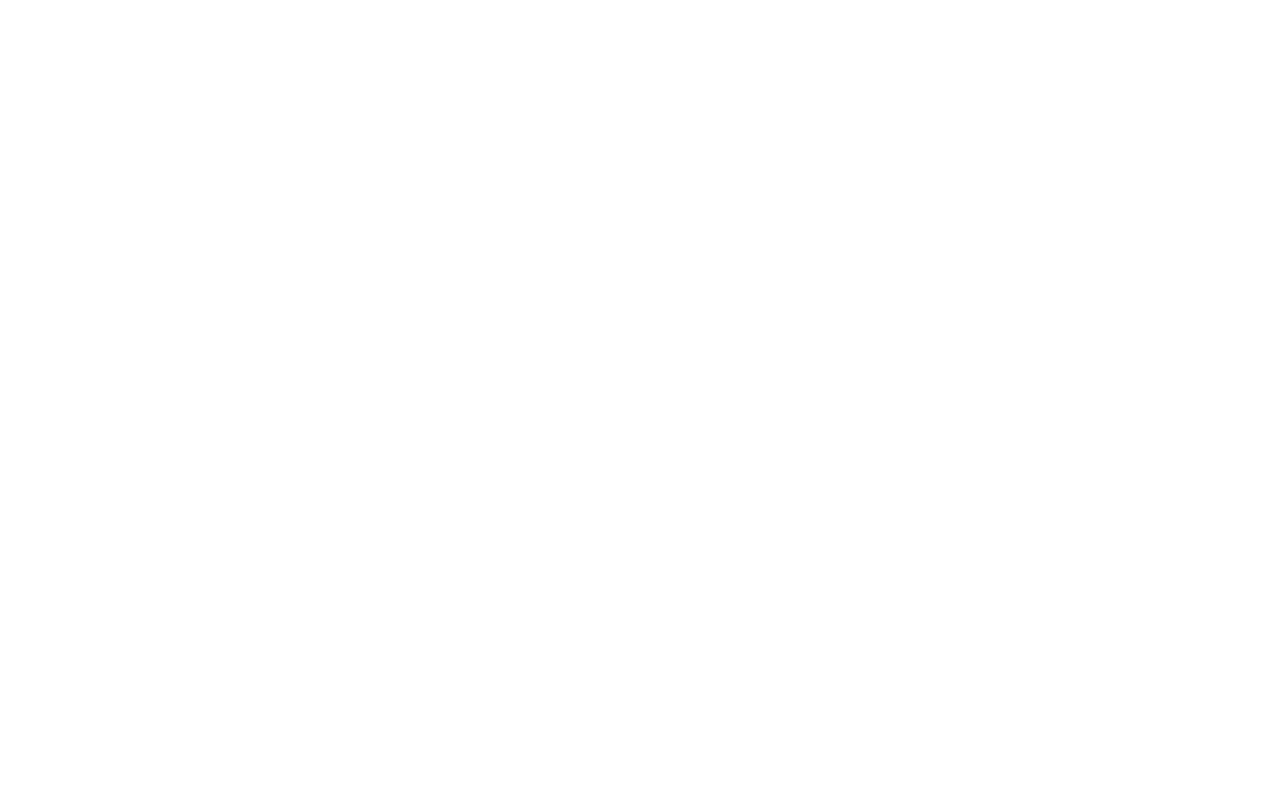
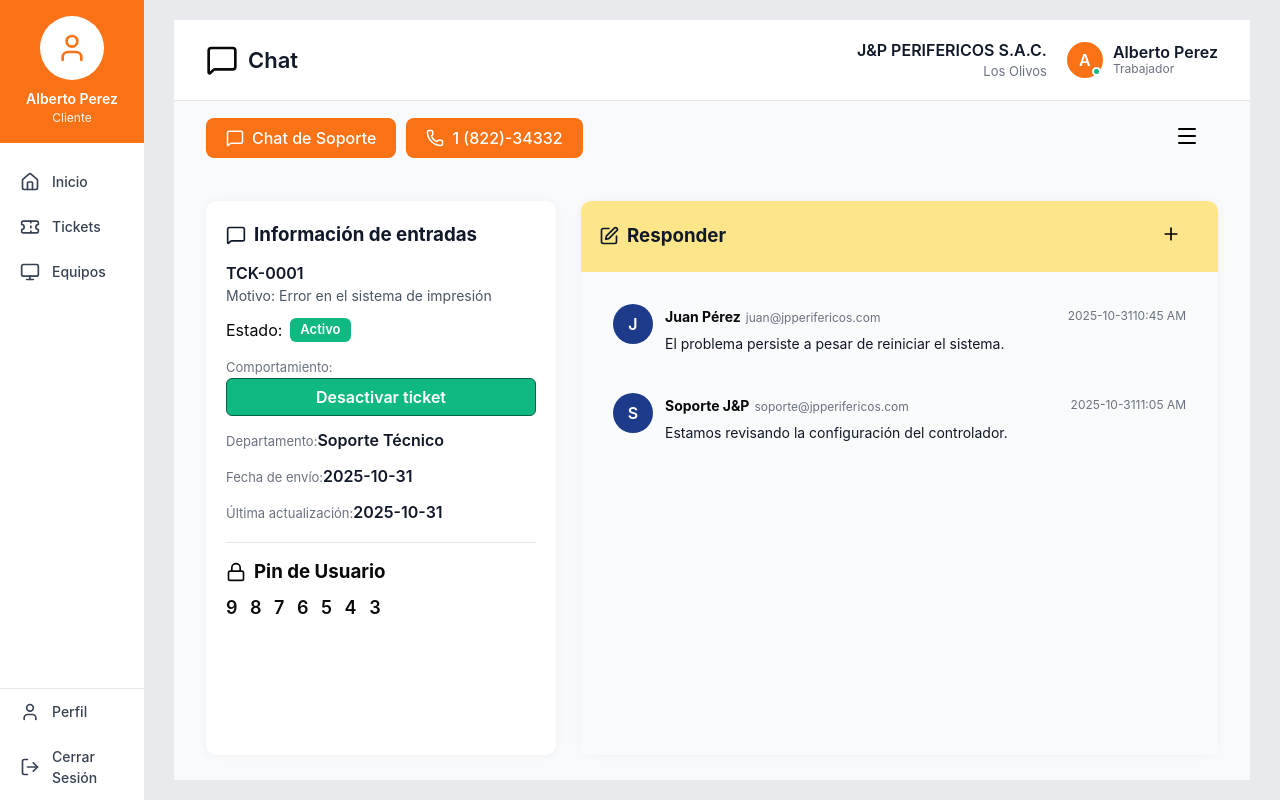
Before and after one commit to OscarArCa/help_desk, a React (Vite) app: page /TicketClient in a window 1280 px wide. Before the commit this address had no page. Built offline with nearby package versions, Linux system fonts and the light colour scheme.

Commit message:
style: :lipstick: Add Client pages

```diff
--- a/src/App.tsx
+++ b/src/App.tsx
@@ -21,7 +21,7 @@ function App() {
 
                 <Route path="/inicio" element={<Inicio />} />
 
-                <Route path="/TicketsPage" element={<TicketClient />} />
+                <Route path="/TicketClient" element={<TicketClient />} />
 
                 <Route path="/chat" element={<Chat />} />
 
--- a/src/components/ui/Sidebar.tsx
+++ b/src/components/ui/Sidebar.tsx
@@ -17,7 +17,7 @@ const Sidebar: React.FC = () => {
 
             <nav className="sidebar-nav">
                 <Link
-                    to="/inicio"
+                    to="/inicioClient"
                     className={`sidebar-link ${location.pathname === '/inicio' ? 'active' : ''}`}
                 >
                     <Home size={20} />
@@ -25,7 +25,7 @@ const Sidebar: React.FC = () => {
                 </Link>
 
                 <Link
-                    to="/tickets"
+                    to="/TicketClient"
                     className={`sidebar-link ${location.pathname === '/tickets' ? 'active' : ''}`}
                 >
                     <Ticket size={20} />
```
